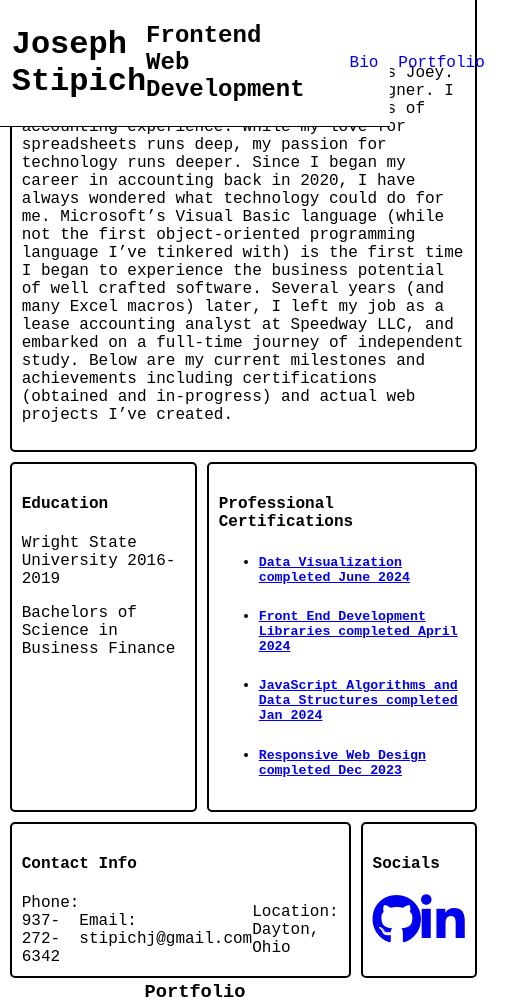
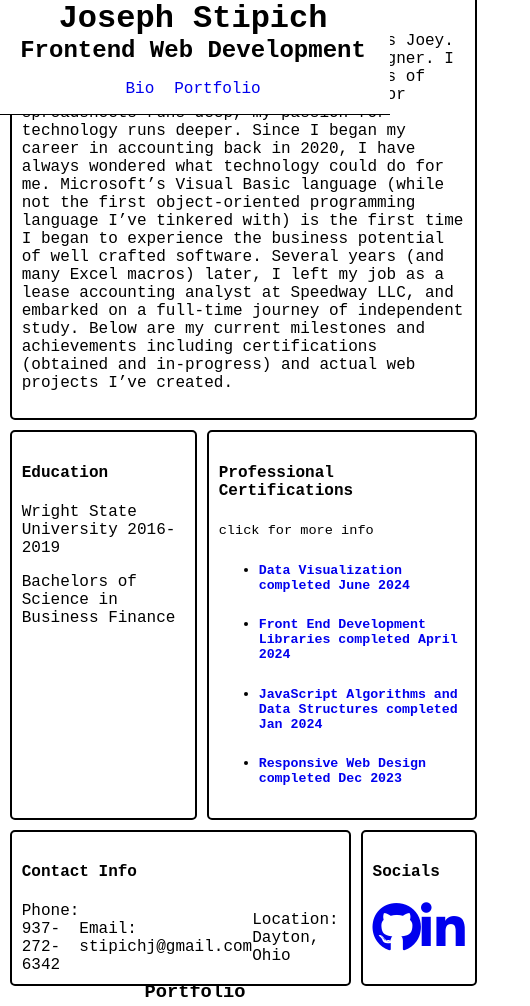
Before and after one commit to JoeyStip/portfolioSite, a plain HTML site: page index.html in a window 390 px wide. Shown: the top 1006 px of the page, 530 px wide, since content can reach past the window. Drawn offline with nearby package versions, Linux system fonts and the light colour scheme.

Commit message:
add css to media queries

```diff
--- a/index.html
+++ b/index.html
@@ -8,15 +8,16 @@
     </head>
     <body>
         <header>
-            <h1>Joseph Stipich</h1>
-            <h2>Frontend Web Development</h2>
-            <nav>
+            <h1 class="header">Joseph Stipich</h1>
+            <h2 class="header">Frontend Web Development</h2>
+            <nav class="header">
                 <ul>
                     <li><a href="#Bio">Bio</a></li>
                     <li><a href="#Portfolio">Portfolio</a></li>
                 </ul>
             </nav>
         </header>
+        <!-- <div id="headerSpacer"></div> -->
         <div id="Bio">
             <!-- <div class="scrollSpacer"></div> -->
             <div id="bioContainer">
@@ -31,6 +32,7 @@
                 </div>
                 <div class="bioCell" id="certifications">
                     <h4>Professional Certifications</h4>
+                    <span class="subtext">click for more info</span>
                     <ul>
                         <li><a href="https://www.freecodecamp.org/certification/JoeyStip/data-visualization" target="__blank"><h5>Data Visualization completed June 2024</h5></a></li>
                         <li><a href="https://www.freecodecamp.org/certification/JoeyStip/front-end-development-libraries" target="__blank"><h5>Front End Development Libraries completed April 2024</h5></a></li>
--- a/index.scss
+++ b/index.scss
@@ -27,9 +27,11 @@ header {
     justify-content: space-between;
     align-items: center;
     padding: 0px 4vw 0 3vw;
+    nav {
+        margin: 35px;
+    }
     ul {
         list-style-type: none;
-        margin: 35px;
         padding: 0px;
         display: flex;
         flex-direction: row;
@@ -41,6 +43,11 @@ header {
             color: red;
         }
     }
+}
+
+#headerSpacer {
+    width: 100vw;
+    height: 15vh;
 }
 
 body {
@@ -59,6 +66,7 @@ body {
     justify-content: center;
     height: 85vh;
     margin: 0 auto;
+    z-index: 0;
 }
 
 #bioContainer {
@@ -84,6 +92,10 @@ body {
 }
 #socials {
     grid-column: 4 / 5;
+}
+
+.subtext {
+    font-size: 0.85rem;
 }
 
 #contactContainer {
@@ -117,6 +129,14 @@ body {
     flex-direction: row;
     justify-content: space-around;
     margin: 0 auto;
+}
+
+a {
+    text-decoration: none;
+}
+
+a:hover {
+    color: red;
 }
 
 #Portfolio {
@@ -191,4 +211,12 @@ body {
     .projectPreview img:hover {
         // height: 370px;
     }
+    header {
+        flex-direction: column;
+        height: auto;
+    }
+    .header {
+        margin: 0;
+    }
+
 }
```
Also changed, not shown: index.css, 1 other file.
